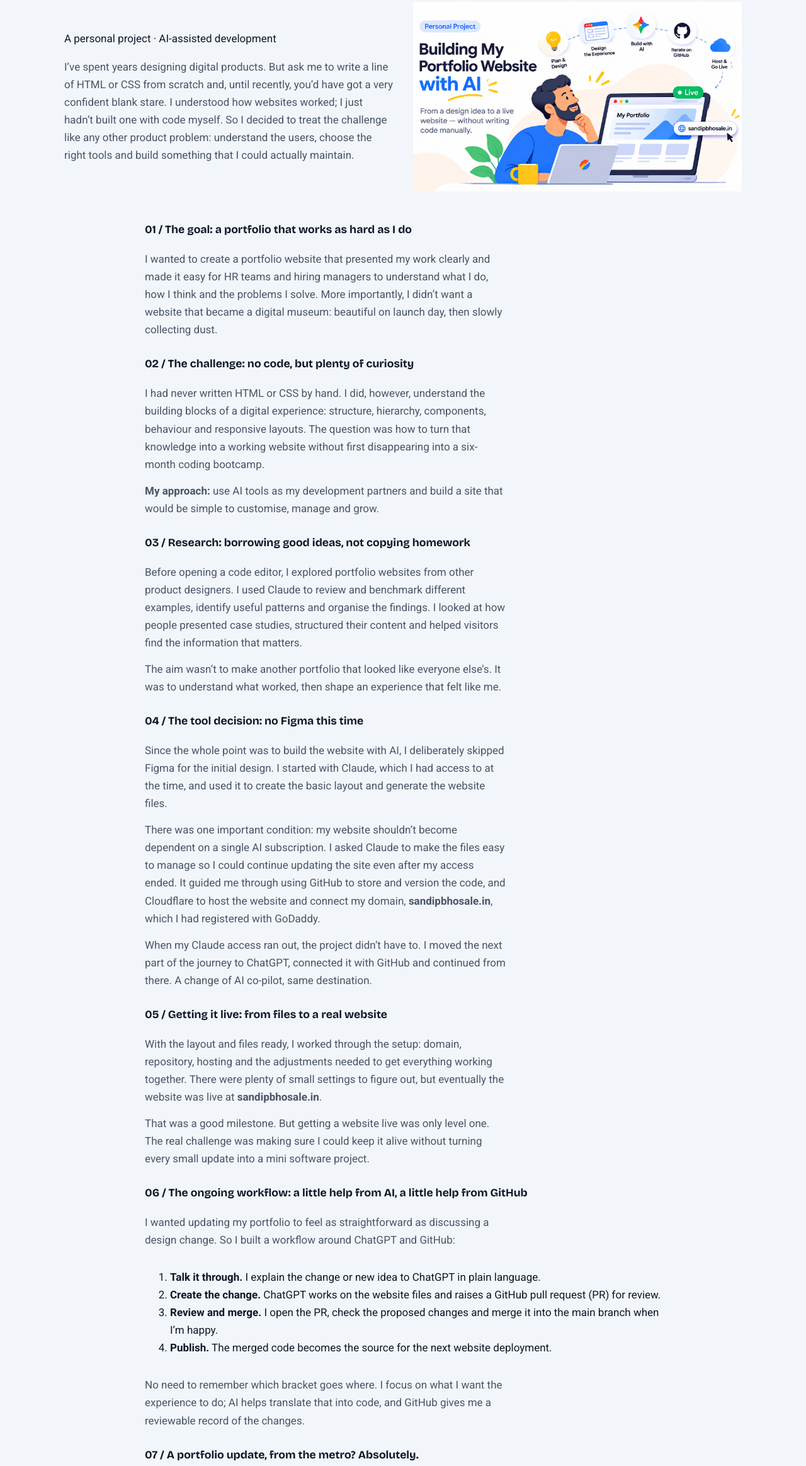
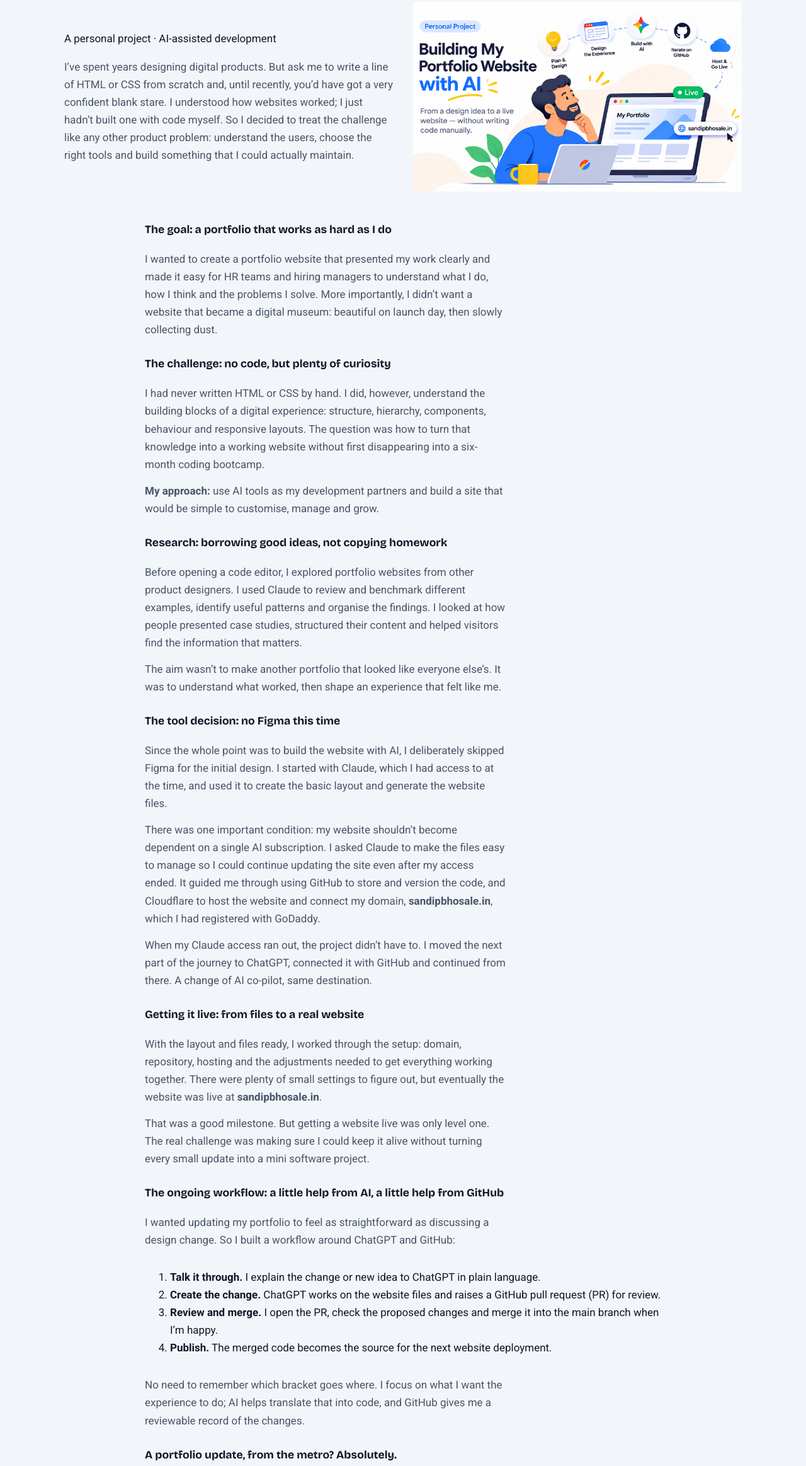
Before and after one commit to sandipbhosale/portfolio, a plain HTML site: page works/ai-portfolio.html in a window 1280 px wide. Shown: the part 367-2694 px from the top of the page at 63% size. Drawn offline with nearby package versions, Linux system fonts and the light colour scheme.

Commit message:
Remove numbering from AI case study headings

```diff
--- a/works/ai-portfolio.html
+++ b/works/ai-portfolio.html
@@ -13,32 +13,32 @@
 </header>
 <div class="case-cols">
   <div class="ai-case-step">
-    <h4>01 / The goal: a portfolio that works as hard as I do</h4>
+    <h4>The goal: a portfolio that works as hard as I do</h4>
     <p>I wanted to create a portfolio website that presented my work clearly and made it easy for HR teams and hiring managers to understand what I do, how I think and the problems I solve. More importantly, I didn’t want a website that became a digital museum: beautiful on launch day, then slowly collecting dust.</p>
   </div>
   <div class="ai-case-step">
-    <h4>02 / The challenge: no code, but plenty of curiosity</h4>
+    <h4>The challenge: no code, but plenty of curiosity</h4>
     <p>I had never written HTML or CSS by hand. I did, however, understand the building blocks of a digital experience: structure, hierarchy, components, behaviour and responsive layouts. The question was how to turn that knowledge into a working website without first disappearing into a six-month coding bootcamp.</p>
     <p><strong>My approach:</strong> use AI tools as my development partners and build a site that would be simple to customise, manage and grow.</p>
   </div>
   <div class="ai-case-step">
-    <h4>03 / Research: borrowing good ideas, not copying homework</h4>
+    <h4>Research: borrowing good ideas, not copying homework</h4>
     <p>Before opening a code editor, I explored portfolio websites from other product designers. I used Claude to review and benchmark different examples, identify useful patterns and organise the findings. I looked at how people presented case studies, structured their content and helped visitors find the information that matters.</p>
     <p>The aim wasn’t to make another portfolio that looked like everyone else’s. It was to understand what worked, then shape an experience that felt like me.</p>
   </div>
   <div class="ai-case-step">
-    <h4>04 / The tool decision: no Figma this time</h4>
+    <h4>The tool decision: no Figma this time</h4>
     <p>Since the whole point was to build the website with AI, I deliberately skipped Figma for the initial design. I started with Claude, which I had access to at the time, and used it to create the basic layout and generate the website files.</p>
     <p>There was one important condition: my website shouldn’t become dependent on a single AI subscription. I asked Claude to make the files easy to manage so I could continue updating the site even after my access ended. It guided me through using GitHub to store and version the code, and Cloudflare to host the website and connect my domain, <strong>sandipbhosale.in</strong>, which I had registered with GoDaddy.</p>
     <p>When my Claude access ran out, the project didn’t have to. I moved the next part of the journey to ChatGPT, connected it with GitHub and continued from there. A change of AI co-pilot, same destination.</p>
   </div>
   <div class="ai-case-step">
-    <h4>05 / Getting it live: from files to a real website</h4>
+    <h4>Getting it live: from files to a real website</h4>
     <p>With the layout and files ready, I worked through the setup: domain, repository, hosting and the adjustments needed to get everything working together. There were plenty of small settings to figure out, but eventually the website was live at <strong>sandipbhosale.in</strong>.</p>
     <p>That was a good milestone. But getting a website live was only level one. The real challenge was making sure I could keep it alive without turning every small update into a mini software project.</p>
   </div>
   <div class="ai-case-step">
-    <h4>06 / The ongoing workflow: a little help from AI, a little help from GitHub</h4>
+    <h4>The ongoing workflow: a little help from AI, a little help from GitHub</h4>
     <p>I wanted updating my portfolio to feel as straightforward as discussing a design change. So I built a workflow around ChatGPT and GitHub:</p>
     <ol>
       <li><strong>Talk it through.</strong> I explain the change or new idea to ChatGPT in plain language.</li>
@@ -49,7 +49,7 @@
     <p>No need to remember which bracket goes where. I focus on what I want the experience to do; AI helps translate that into code, and GitHub gives me a reviewable record of the changes.</p>
   </div>
   <div class="ai-case-step">
-    <h4>07 / A portfolio update, from the metro? Absolutely.</h4>
+    <h4>A portfolio update, from the metro? Absolutely.</h4>
     <p>Here’s my favourite part: I have both the ChatGPT and GitHub apps on my phone. If an idea strikes while I’m out — a new interaction, a content tweak or even a completely new case study — I can describe it to ChatGPT by typing or speaking.</p>
     <p>ChatGPT can prepare the change and create a PR. I open the link, review it in the GitHub app and merge it when it’s ready. That means I can move an idea forward while sitting on the metro, instead of adding it to a to-do list and hoping Future Me remembers it.</p>
     <p><em>One important detail:</em> merging updates the repository. The website becomes live after the deployment step; with the current Cloudflare setup, I publish the updated site after the merge.</p>
```
